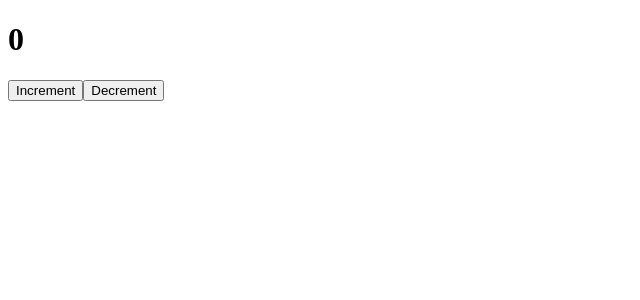
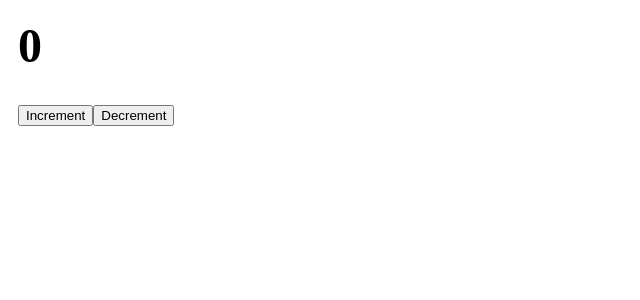
Before and after one commit to optimusway/react-typescript-webpack2-boilerplate, a React app: page / in a window 1280 px wide. Shown: the top 300 px of the page, without its empty margins (0-640 px from the left). Built offline with nearby package versions, Linux system fonts and the light colour scheme.

Commit message:
add css loader with sample

```diff
--- a/package.json
+++ b/package.json
@@ -23,6 +23,8 @@
     "@types/react": "^15.0.21",
     "@types/react-dom": "^0.14.23",
     "awesome-typescript-loader": "^3.1.2",
+    "css-loader": "^0.28.0",
+    "extract-text-webpack-plugin": "^2.1.0",
     "html-webpack-plugin": "^2.28.0",
     "source-map-loader": "^0.2.1",
     "tslint": "^5.0.0",
--- a/src/components/Counter/index.tsx
+++ b/src/components/Counter/index.tsx
@@ -1,4 +1,5 @@
 import * as React from 'react';
+import './style.css';
 
 interface CounterProps {
   inititalValue?: number;
@@ -22,7 +23,7 @@ export class Counter extends React.Component<CounterProps, CounterState> {
   render() {
     return (
       <div className="counter">
-        <h1>{this.state.value}</h1>
+        <h1 className="counter__value">{this.state.value}</h1>
         <button className="btn" onClick={this.increment}>Increment</button>
         <button className="btn" onClick={this.decrement}>Decrement</button>
       </div>
--- /dev/null
+++ b/src/components/Counter/style.css
@@ -0,0 +1,9 @@
+.counter {
+  margin: 0;
+  padding: 10px;
+}
+
+.counter__value {
+  font-size: 48px;
+  margin-top: 0;
+}
--- a/webpack.config.js
+++ b/webpack.config.js
@@ -1,5 +1,6 @@
 const path = require('path');
 const HtmlWebpackPlugin = require('html-webpack-plugin');
+const ExtractTextPlugin = require('extract-text-webpack-plugin');
 
 module.exports = {
   entry: {
@@ -26,6 +27,12 @@ module.exports = {
         loader: 'awesome-typescript-loader',
         exclude: /node_modules/,
       },
+      {
+        test: /\.css$/,
+        use: ExtractTextPlugin.extract({
+          use: 'css-loader'
+        })
+      }
     ]
   },
   resolve: {
@@ -35,6 +42,7 @@ module.exports = {
   plugins: [
     new HtmlWebpackPlugin({
       template: path.join(__dirname, './public', 'index.html')
-    })
+    }),
+    new ExtractTextPlugin('styles.css'),
   ]
 };
```
